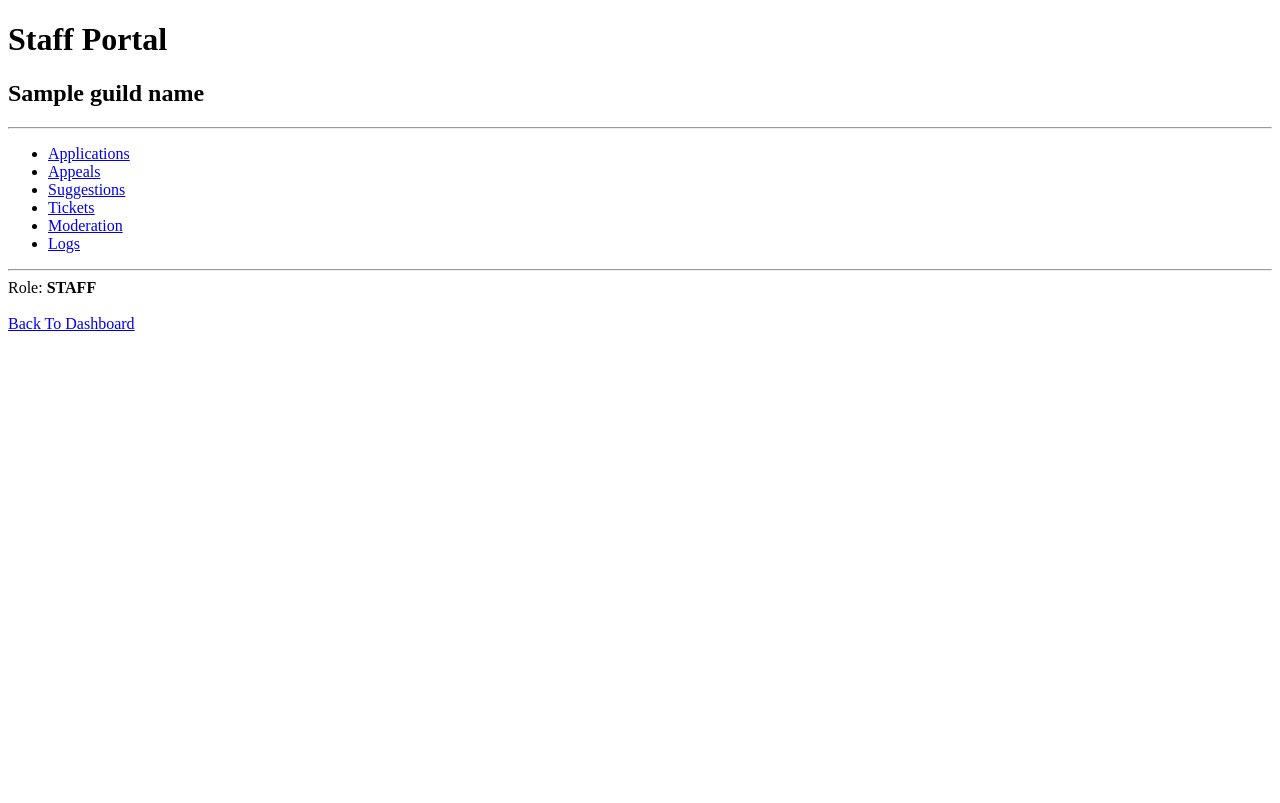
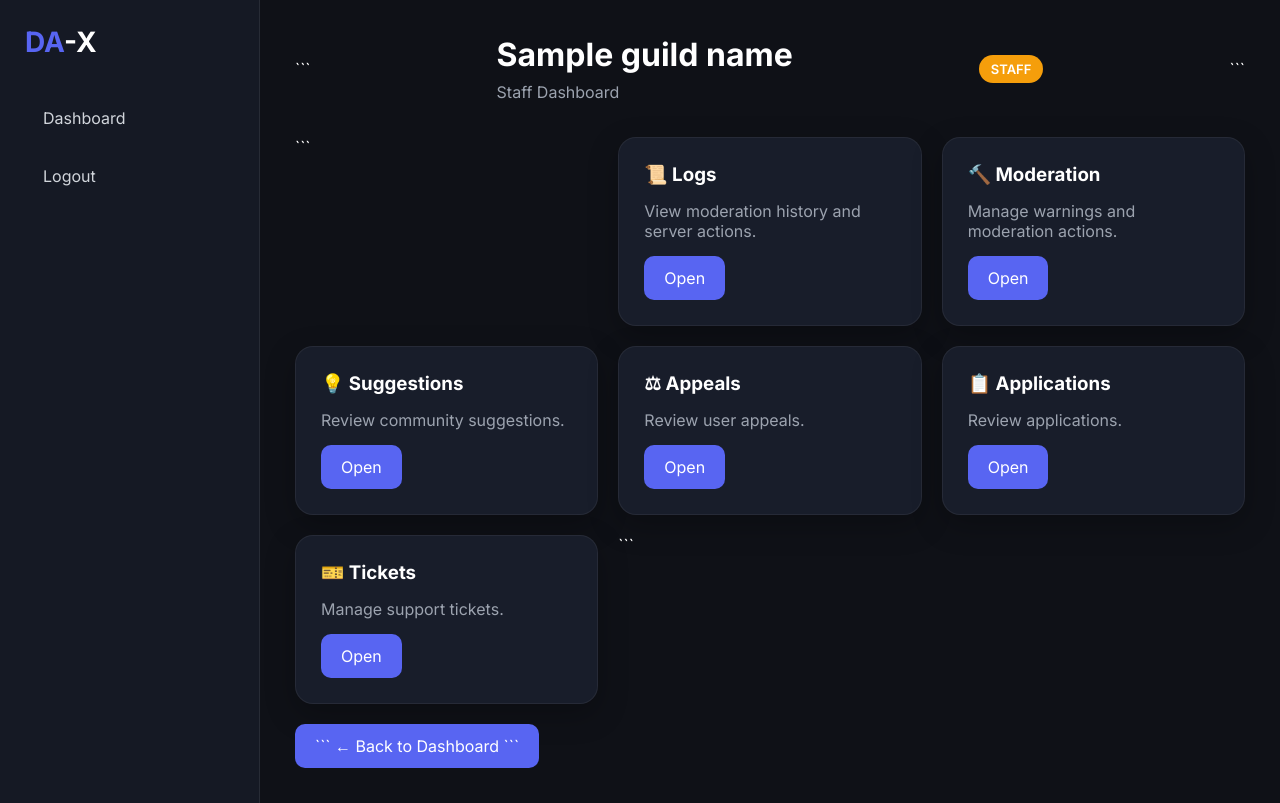
Before and after one commit to AngelLand-Discord/DA-X, a Flask app: template dashboard-service/templates/staff_dashboard.html in a window 1280 px wide. Before the commit the page ends 331 px from the top, so only its background shows below. Run offline with Flask 3, Linux system fonts and the light colour scheme; the template is opened without the code that fills it: most values are stand-ins (such as "Sample title", 1, 10 or a date in 2020).

Commit message:
Update staff_dashboard.html

````diff
--- a/dashboard-service/templates/staff_dashboard.html
+++ b/dashboard-service/templates/staff_dashboard.html
@@ -1,118 +1,111 @@
-<!DOCTYPE html>
-<html>
+{% extends "base.html" %}
 
-<head>
+{% block title %}
+{{ guild_name }} | Staff Panel
+{% endblock %}
 
-    <title>
+{% block content %}
 
-        {{ guild_name }}
+<div class="topbar">
 
-    </title>
-
-</head>
-
-<body>
-
-<h1>
-
-Staff Portal
-
-</h1>
-
-<h2>
-
-{{ guild_name }}
-
-</h2>
-
-<hr>
-
-<ul>
-
-<li>
-
-<a href="/guild/{{ guild_id }}/applications">
-
-Applications
-
-</a>
-
-</li>
-
-<li>
-
-<a href="/guild/{{ guild_id }}/appeals">
-
-Appeals
-
-</a>
-
-</li>
-
-<li>
-
-<a href="/guild/{{ guild_id }}/suggestions">
-
-Suggestions
-
-</a>
-
-</li>
-
-<li>
-
-<a href="/guild/{{ guild_id }}/tickets">
-
-Tickets
-
-</a>
-
-</li>
-
-<li>
-
-<a href="/guild/{{ guild_id }}/moderation">
-
-Moderation
-
-</a>
-
-</li>
-
-<li>
-
-<a href="/guild/{{ guild_id }}/logs">
-
-Logs
-
-</a>
-
-</li>
-
-</ul>
-
-<hr>
-
+```
 <div>
 
-Role:
+    <div class="page-title">
+        {{ guild_name }}
+    </div>
 
-<b>
+    <p style="color:#9ca3af;margin-top:8px;">
+        Staff Dashboard
+    </p>
 
-STAFF
+</div>
 
-</b>
+<span class="badge badge-pending">
+    STAFF
+</span>
+```
+
+</div>
+
+<div class="grid">
+
+```
+<div class="card">
+    <h3>📜 Logs</h3>
+    <p style="margin:15px 0;color:#9ca3af;">
+        View moderation history and server actions.
+    </p>
+    <a href="/guild/{{ guild_id }}/logs" class="btn">
+        Open
+    </a>
+</div>
+
+<div class="card">
+    <h3>🔨 Moderation</h3>
+    <p style="margin:15px 0;color:#9ca3af;">
+        Manage warnings and moderation actions.
+    </p>
+    <a href="/guild/{{ guild_id }}/moderation" class="btn">
+        Open
+    </a>
+</div>
+
+<div class="card">
+    <h3>💡 Suggestions</h3>
+    <p style="margin:15px 0;color:#9ca3af;">
+        Review community suggestions.
+    </p>
+    <a href="/guild/{{ guild_id }}/suggestions" class="btn">
+        Open
+    </a>
+</div>
+
+<div class="card">
+    <h3>⚖ Appeals</h3>
+    <p style="margin:15px 0;color:#9ca3af;">
+        Review user appeals.
+    </p>
+    <a href="/guild/{{ guild_id }}/appeals" class="btn">
+        Open
+    </a>
+</div>
+
+<div class="card">
+    <h3>📋 Applications</h3>
+    <p style="margin:15px 0;color:#9ca3af;">
+        Review applications.
+    </p>
+    <a href="/guild/{{ guild_id }}/applications" class="btn">
+        Open
+    </a>
+</div>
+
+<div class="card">
+    <h3>🎫 Tickets</h3>
+    <p style="margin:15px 0;color:#9ca3af;">
+        Manage support tickets.
+    </p>
+    <a href="/guild/{{ guild_id }}/tickets" class="btn">
+        Open
+    </a>
+</div>
+```
 
 </div>
 
 <br>
 
-<a href="/dashboard">
+<a
+href="/dashboard"
+class="btn"
 
-Back To Dashboard
+>
+
+```
+← Back to Dashboard
+```
 
 </a>
 
-</body>
-
-</html>
+{% endblock %}
````
